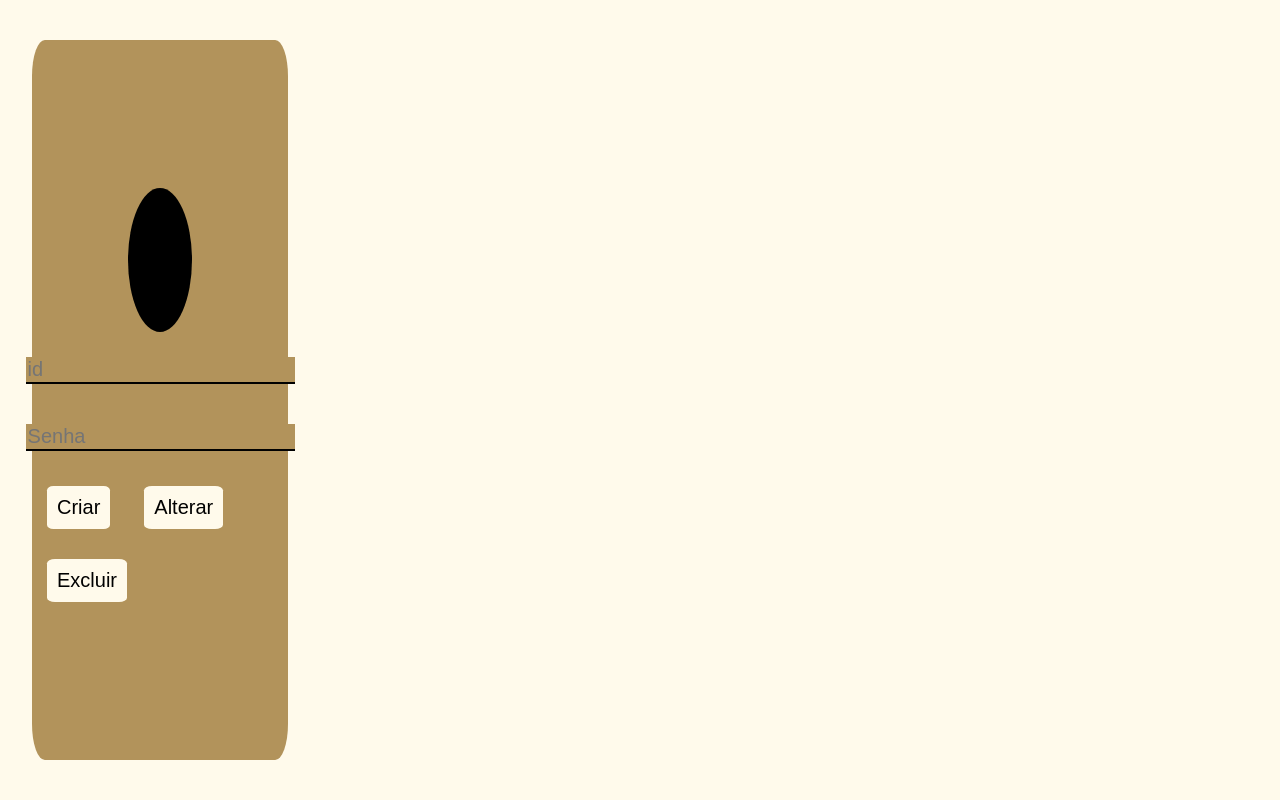
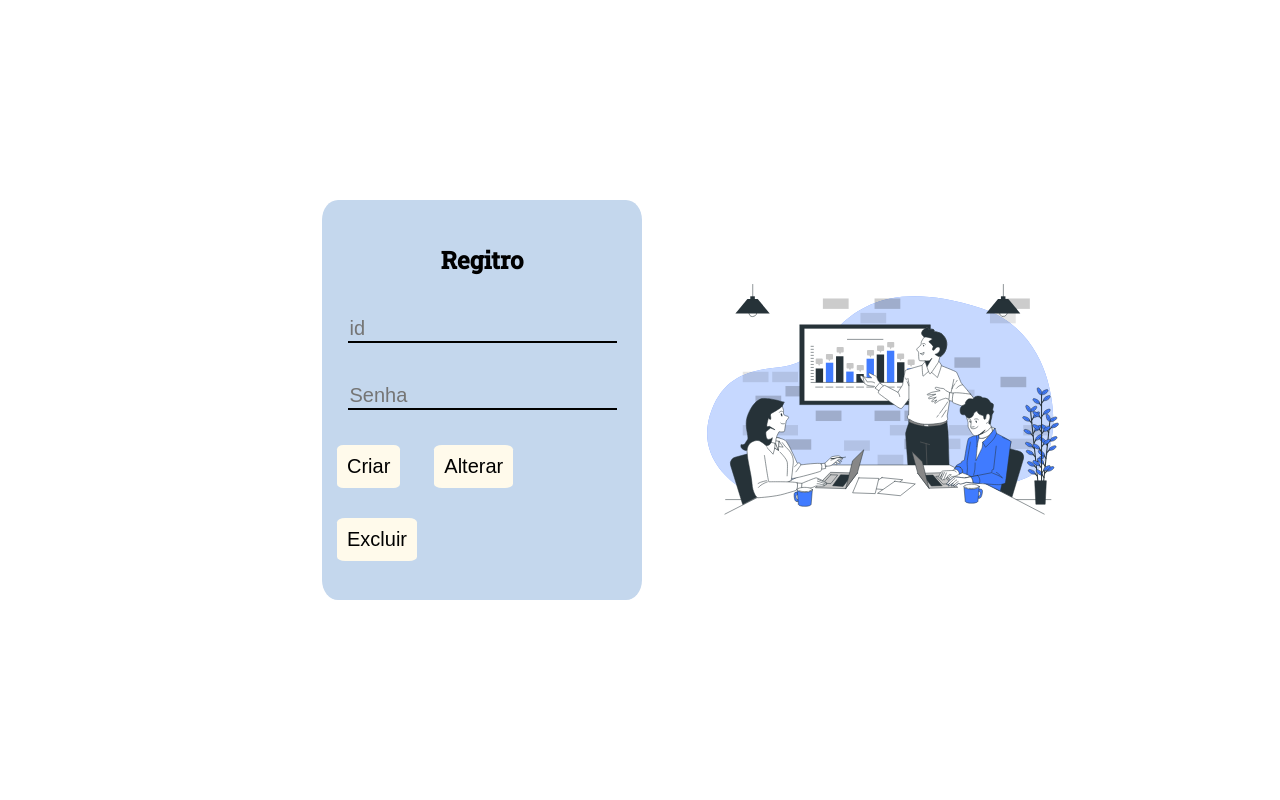
Before and after one commit to gabrielcoffee/StepView, a PHP site: page /registrar_funcionario.html in a window 1280 px wide. Run offline with PHP 8.4, Linux system fonts and the light colour scheme.

Commit message:
Mudanças no css

```diff
--- a/registrar_funcionario.html
+++ b/registrar_funcionario.html
@@ -11,9 +11,7 @@
    <div class="lateral_esquerdo">
 
         <form method="POST" action="" class="inputs">
-            <div class="bola">
-
-            </div>
+            <h2>Regitro</h2>
             <div class="inputClass">
                 <input type="text" name="Id" placeholder="id">
             </div>
@@ -27,6 +25,10 @@
             </div>
         </form>
    </div>
+   <div class="lateral_direita">
+        <img src="Pitch meeting-bro.svg">
+
+   </div>
 
 </body>
 <script src="registro.js">
--- a/registro_funcionario.css
+++ b/registro_funcionario.css
@@ -3,14 +3,20 @@
 body{
     width: 100vw;
     height: 100vh;
-    display: flex;
+    display: grid;
+    grid-template-columns: 30vw 30vw;
+    gap: 15px;
+
+
+
+
 
 
     margin: 0;
-    background: #FFFAEB;
+    background: #E1E6FA
     border: 0;
     box-sizing: border-box;
-    padding: 0;
+    padding: 115px 290px;
 
     font-family: 'Roboto Slab', serif;
 }
@@ -22,13 +28,14 @@ body{
     align-items: center;
 
 
+
 }
 
 .inputs {
     border-radius: 5%;
-    width: 80%;
-    height: 90%;
-    background: #B2935B;
+    width: 25vw;
+    height: 50vh;
+    background: #C4D7ED;
     display: flex;
     flex-direction: column;
     justify-content: center;
@@ -41,7 +48,7 @@ body{
     font-size: 20px;
     font: "open sans extra bold";
     margin: 20px;
-    background: #B2935B;
+    background: #C4D7ED;
     border: none;
     border-bottom: 2px solid rgb(0, 0, 0);;
 
@@ -56,27 +63,9 @@ body{
     padding: 10px;
 
 }
-
-
-
-
-
-.bola {
+.lateral_direita
+{
     display: flex;
-    background-color: #000000;
-    border-radius: 50%;
-    width: 25%;
-    height: 20%;
     justify-content: center;
     align-items: center;
-    margin: 5px;
 }
-
-.lateral_direita{
-    display: flex;
-    flex-direction: column;
-    justify-content: center;
-    align-items: center;
-
-
-}
```
Also changed, not shown: main.css (added, +104 -0 lines), Oral care-amico.svg (added), Pitch meeting-bro.svg (added).
